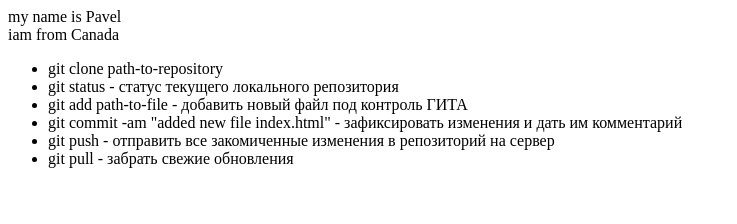
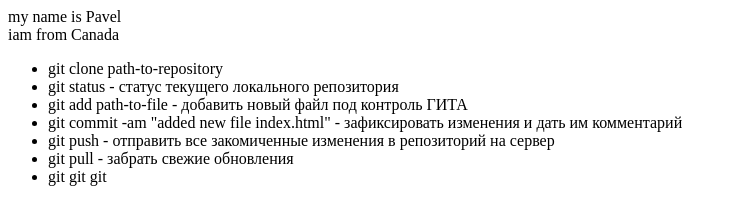
Before and after one commit to Programmer-Pavel/git-lesson, a plain HTML site: page index.html in a window 1280 px wide. Shown: the whole page, without its empty margins (0-737 px from the left). Drawn offline with Linux system fonts and the light colour scheme.

Commit message:
any write

```diff
--- a/index.html
+++ b/index.html
@@ -13,5 +13,6 @@
         <li>git commit -am "added new file index.html" - зафиксировать изменения и дать им комментарий</li>
         <li>git push - отправить все закомиченные изменения в репозиторий на сервер</li>
         <li>git pull - забрать свежие обновления</li>
+        <li>git git git</li>
     </ul>
 </div>
```
